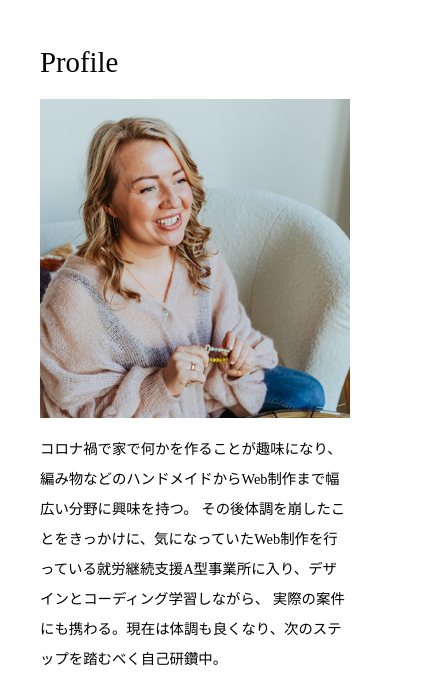
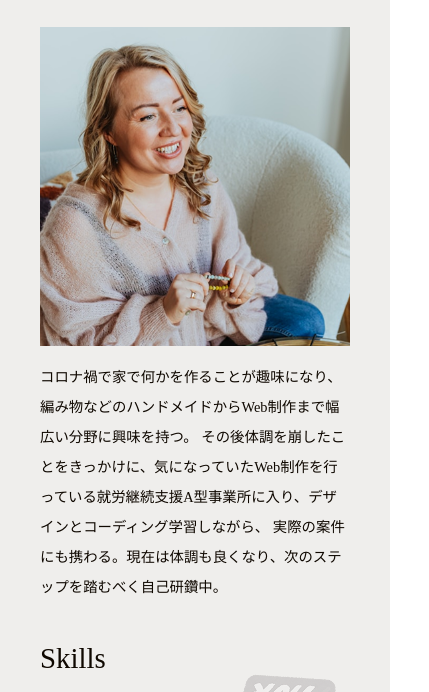
Before and after one commit to nae-ikeda/portfolio, a plain HTML site: page about.html in a window 390 px wide. Shown: the part 116-808 px from the top of the page, 429 px wide, since content can reach past the window. Drawn offline with Linux system fonts and the light colour scheme; some packages are replaced by stand-ins of ours; the site is published under a folder, as on GitHub Pages, so addresses that start at the root find nothing; a web font is replaced by a local one.

Commit message:
Add files via upload

```diff
--- a/css/style.css
+++ b/css/style.css
@@ -1,4 +1,4 @@
-@import url(/css/common.css);
+@import url(./common.css);
 
 /* 共通 */
 header {
@@ -101,7 +101,7 @@ p {
     content: "";
     background-repeat: no-repeat;
     background-size: contain;
-    background-image: url(/images/btn_arow.png);
+    background-image: url(../images/btn_arow.png);
     display: inline-block;
     width: 50px;
     height: 15px;
@@ -163,7 +163,7 @@ h1 {
     height: 100%;
     top: -2%;
     right: -38%;
-    background-image: url(/images/about_cat.png);
+    background-image: url(../images/about_cat.png);
     background-repeat: no-repeat;
     background-position: bottom;
     opacity: 0.7;
@@ -203,7 +203,7 @@ h1 {
     background-repeat: no-repeat;
     background-size: contain;
     display: block;
-    background-image: url(/images/clover.png);
+    background-image: url(../images/clover.png);
     width: 50px;
     height: 40px;
 }
@@ -283,7 +283,7 @@ h1 {
         padding-top: 100px;
     }
     .cat {
-        background-image: url(/images/about_cat1280.png);
+        background-image: url(../images/about_cat1280.png);
     }
     /* profile */
     #profile .content img {
@@ -386,7 +386,7 @@ h1 {
 
 /* about */
     .cat {
-        background-image: url(/images/about_cat959.png);
+        background-image: url(../images/about_cat959.png);
         right: -30%;
     }
     /* profile */
@@ -473,7 +473,7 @@ h1 {
 
 /* about */
     .cat {
-        background-image: url(/images/about_cat959.png);
+        background-image: url(../images/about_cat959.png);
         top: 0;
     }
     /* profile */
@@ -612,7 +612,7 @@ h1 {
         padding-top: 50px;
     }
     .cat {
-        background-image: url(/images/about_cat4500.png);
+        background-image: url(../images/about_cat4500.png);
         right: -10%;
     }
     /* profile */
```
